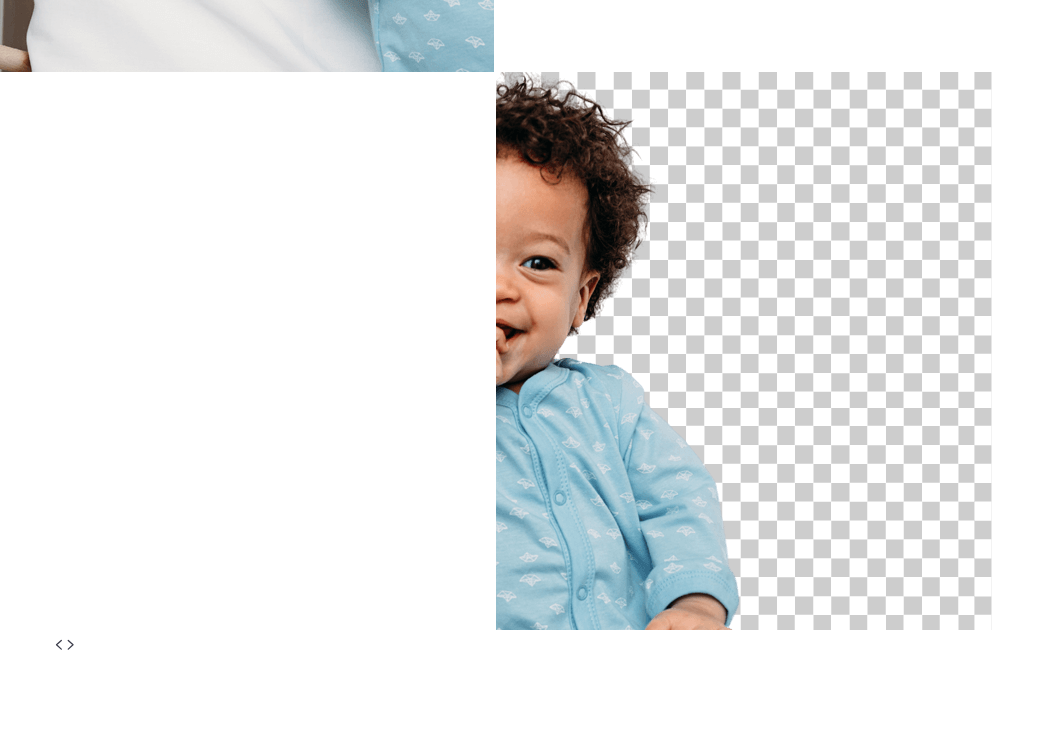
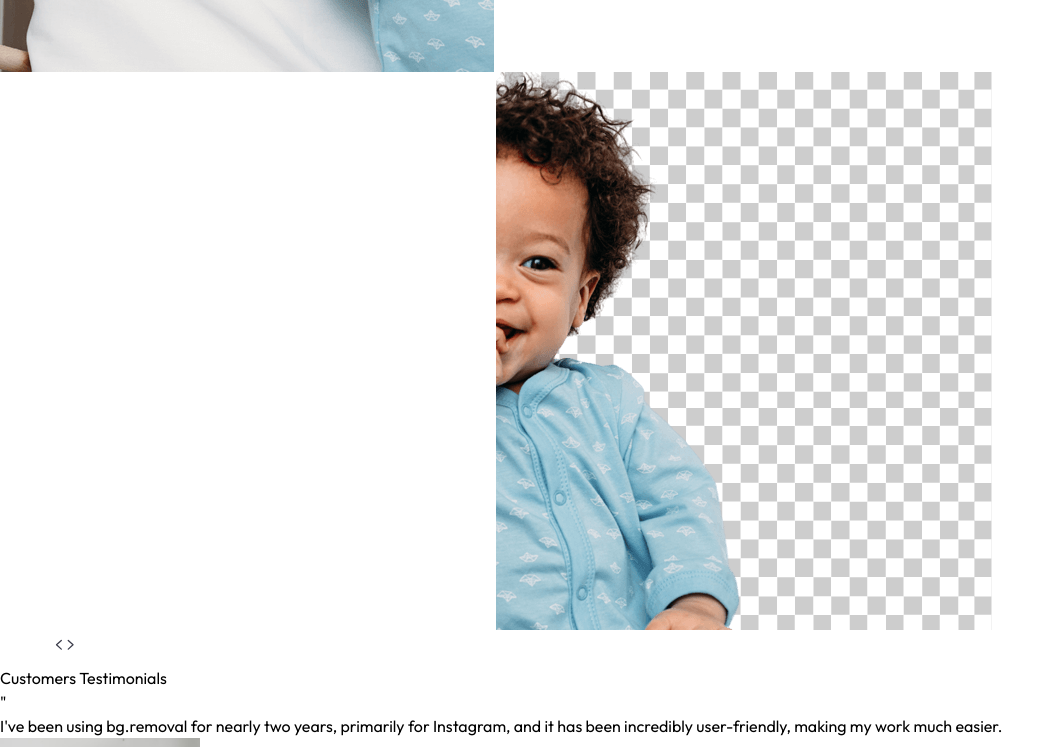
Before and after one commit to Anas-Farooq-codes/Background-Removal-Website, a React (Vite) app: page / in a window 1280 px wide. Shown: the part 2000-2747 px from the top of the page, without its empty margins (0-1064 px from the left). Before the commit the page ends 2666 px from the top, so only its background shows below. Built offline with nearby package versions, Linux system fonts and the light colour scheme.

Commit message:
Added testimonials section

```diff
--- a/src/assets/assets.js
+++ b/src/assets/assets.js
@@ -59,6 +59,48 @@
         image: profile_img_2,
         jobTitle:'UI Deginer'
     },
+    {
+        id: 3,
+        text: "I've been using bg.removal for nearly 6 months, I had a fantastic experience. The quality is top-notch. I recommend others to try this app.",
+        author: "Donald Jackman",
+        image: profile_img_2,
+        jobTitle:'UI Deginer'
+    },
+    {
+        id: 4,
+        text: "I've been using bg.removal for nearly 6 months, I had a fantastic experience. The quality is top-notch. I recommend others to try this app.",
+        author: "Donald Jackman",
+        image: profile_img_2,
+        jobTitle:'UI Deginer'
+    },
+    {
+        id: 5,
+        text: "I've been using bg.removal for nearly 6 months, I had a fantastic experience. The quality is top-notch. I recommend others to try this app.",
+        author: "Donald Jackman",
+        image: profile_img_2,
+        jobTitle:'UI Deginer'
+    },
+    {
+        id: 6,
+        text: "I've been using bg.removal for nearly 6 months, I had a fantastic experience. The quality is top-notch. I recommend others to try this app.",
+        author: "Donald Jackman",
+        image: profile_img_2,
+        jobTitle:'UI Deginer'
+    },
+    {
+        id: 7,
+        text: "I've been using bg.removal for nearly 6 months, I had a fantastic experience. The quality is top-notch. I recommend others to try this app.",
+        author: "Donald Jackman",
+        image: profile_img_2,
+        jobTitle:'UI Deginer'
+    },
+    {
+        id: 8,
+        text: "I've been using bg.removal for nearly 6 months, I had a fantastic experience. The quality is top-notch. I recommend others to try this app.",
+        author: "Donald Jackman",
+        image: profile_img_2,
+        jobTitle:'UI Deginer'
+    },
 ];
 
 export const plans = [
--- a/src/components/Bgslider.jsx
+++ b/src/components/Bgslider.jsx
@@ -36,14 +36,14 @@
   };
 
     // Check if the activeTab exists in images, else default to 'people'
-    const currentImages = images[activeTab] || images['people'];
+    // const currentImages = images[activeTab] || images['people'];
 
   return (
-    <div className='pb-10 py-20 mx-2'>
+    <div className='pb-20 py-5 mx-2'>
       <TabComponent activeTab={activeTab} onTabChange={handleTabChange} />
 
       {/* Title */}
-      <h1 className='pb-12 sm:mb-20 text-center text-2xl md:text-3xl lg:text-4xl mt-4 font-semibold bg-gradient-to-r from-gray-900 to-gray-400 bg-clip-text text-transparent'>
+      <h1 className='pb-12 sm:mb-5 text-center text-2xl md:text-3xl lg:text-4xl mt-20 font-semibold bg-gradient-to-r from-gray-900 to-gray-400 bg-clip-text text-transparent'>
         Remove Background with High <br /> Quality and Accuracy
       </h1>
 
--- /dev/null
+++ b/src/components/Testimonials.jsx
@@ -0,0 +1,36 @@
+import React from 'react'
+import { testimonialsData } from '../assets/assets'
+
+const Testimonials = () => {
+  return (
+    <div>
+
+{/* Title */}
+
+<h1 className='text-center text-2xl md:text-3xl lg:text-4xl py-5 font-semibold bg-gradient-to-r from-gray-900 to-gray-400 bg-clip-text text-transparent'><span className='bg-gradient-to-r from-violet-600 to-fuchsia-500 bg-clip-text text-transparent'>Customers</span> Testimonials
+</h1>
+
+<div className='grid grid-cols-1 md:grid-cols-2 gap-10 max-w-4xl mx-auto px-4 py-8'>
+
+{testimonialsData.map((item,index)=>(
+  <div className='bg-white rounded-xl p-6 drop-shadow-md max-w-lg m-auto hover:scale-105 transition-all duration-700' key={index}>
+<p className='text-4xl text-gray-500'>"</p>
+<p className='text-sm text-gray-500'>{item.text}</p>
+<div className='flex items-center gap-3 mt-5'>
+  <img className='w-9 rounded-full' src={item.image} alt="" />
+  <div>
+    <p>{item.author}</p>
+    <p>{item.jobTitle}</p>
+  </div>
+</div>
+  </div>
+
+))}
+
+</div>
+
+    </div>
+  )
+}
+
+export default Testimonials
--- a/src/index.css
+++ b/src/index.css
@@ -1,6 +1,16 @@
+@import url('https://fonts.googleapis.com/css2?family=Outfit:wght@100..900&display=swap');
+
 @tailwind base;
 @tailwind components;
 @tailwind utilities;
+
+*{
+    font-family: Outfit;
+}
+
+html{
+    overflow-x: hidden;
+}
 
 .slider {
     -webkit-appearance: none;
--- a/src/pages/Home.jsx
+++ b/src/pages/Home.jsx
@@ -2,6 +2,7 @@
 import Header from '../components/Header'
 import Steps from '../components/Steps'
 import Bgslider from '../components/Bgslider'
+import Testimonials from '../components/Testimonials'
 
 const Home = () => {
   return (
@@ -9,6 +10,8 @@
     <Header/>
     <Steps/>
     <Bgslider />
+    <Testimonials />
+
     </div>
   )
 }
```
Also changed, not shown: package.json (+7 -1 lines), 1 other file (tests, documents, lock files or other folders).
